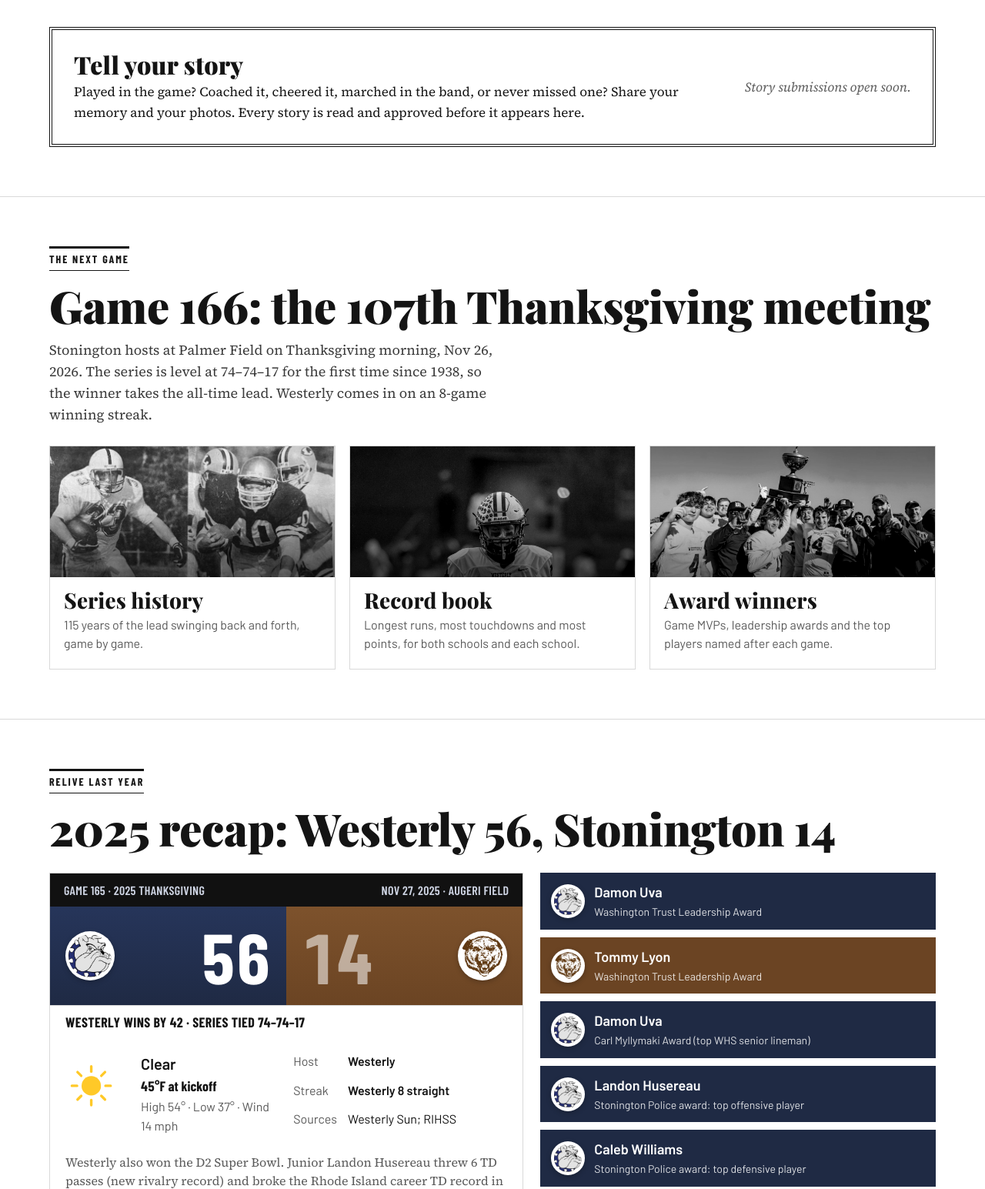
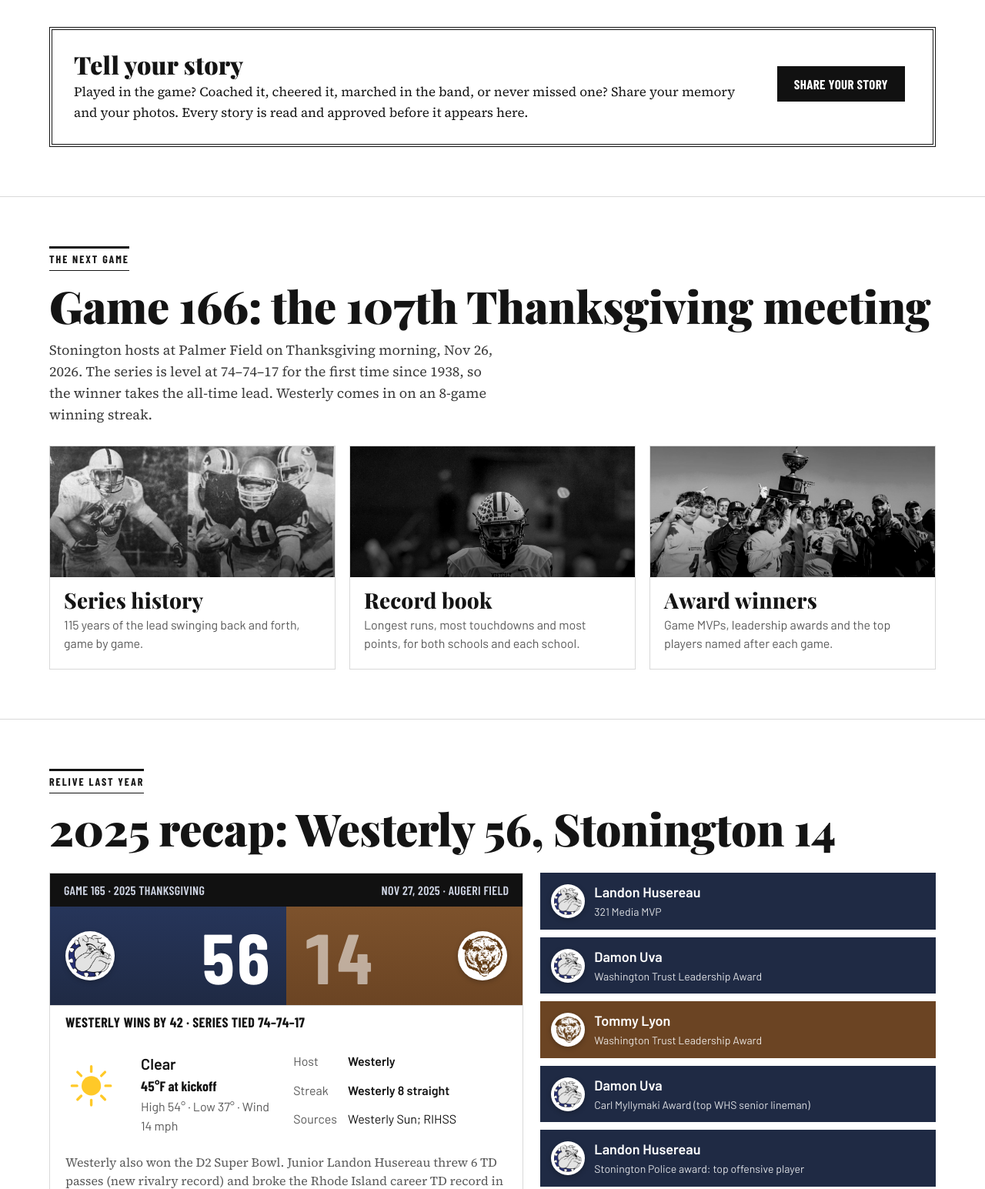
Before and after one commit to JFHUSEREAU/WESTERLYvsSTONINGTON, a plain HTML site: page index.html in a window 1280 px wide. Shown: the part 4720-6265 px from the top of the page at 77% size. Drawn offline with nearby package versions, Linux system fonts and the light colour scheme; a web font is replaced by a local one.

Commit message:
Sharpen hero trophy photo, MVP first in awards, link story form
Co-Authored-By: Claude Opus 5.5 <noreply@anthropic.com>
Claude-Session: https://claude.ai/code/session_01QYhcDrx6P7AN79Zqp2e89U

```diff
--- a/index.html
+++ b/index.html
@@ -549,7 +549,7 @@ function compute(){
   G.forEach(g=>{ if(g.w==null) return; if(g.w>g.s){w++;g.win='W'}else if(g.s>g.w){s++;g.win='S'}else{t++;g.win='T'} g.W=w;g.S=s;g.T=t;g.lead=w-s; P.push(g)});
   // streaks
   let cur=null,run=0;P.forEach(g=>{ if(g.win===cur) run++; else {cur=g.win;run=1} g.streak=run;});
-  G.forEach(g=>{g.aw=D.awards.filter(a=>a.y===g.y&&g.h==='Thanksgiving')});
+  G.forEach(g=>{g.aw=awSort(D.awards.filter(a=>a.y===g.y&&g.h==='Thanksgiving'))});
 }
 function label(g){return `${g.y} ${g.h==='Thanksgiving'?'Thanksgiving':g.h==='Armistice Day'?'Armistice Day':'regular season'}`}
 
@@ -600,7 +600,7 @@ function hero(){
   // recap
   $('lastTitle').textContent=`${last.y} recap: ${last.win==='W'?`Westerly ${last.w}, Stonington ${last.s}`:last.win==='S'?`Stonington ${last.s}, Westerly ${last.w}`:`Tie ${last.w}–${last.s}`}`;
   $('lastCard').innerHTML=gameCard(last,false);if(typeof fillStrips==='function')fillStrips();
-  const aw=D.awards.filter(a=>a.y===last.y);
+  const aw=awSort(D.awards.filter(a=>a.y===last.y));
   $('lastHonors').innerHTML=(aw.length?aw:[]).map(a=>`<div class="pill ${a.t}">${L(a.t)}<div><b>${esc(a.p)}</b><span>${esc(a.a)}</span></div></div>`).join('')||'<p>Awards will be posted after the game.</p>';
 }
 
@@ -663,7 +663,7 @@ function records(set){
 function honors(){
   const ys=[...new Set(D.awards.map(a=>a.y))].sort((a,b)=>b-a);
   $('years').innerHTML=ys.map(y=>{const g=G.find(x=>x.y===y&&x.h==='Thanksgiving');
-    return `<div class="yr"><div class="yrph" data-y="${y}"></div><h3><a href="#g${g?.n}" style="text-decoration:none">${y}</a></h3>${g&&g.w!=null?`<p style="margin:0 0 6px;color:var(--mute)" class="num">Westerly ${g.w}, Stonington ${g.s}</p>`:''}${D.awards.filter(a=>a.y===y).map(a=>`<div class="aw">${L(a.t)}<div><b>${esc(a.p)}</b><small>${esc(a.a)}</small></div></div>`).join('')}</div>`}).join('');
+    return `<div class="yr"><div class="yrph" data-y="${y}"></div><h3><a href="#g${g?.n}" style="text-decoration:none">${y}</a></h3>${g&&g.w!=null?`<p style="margin:0 0 6px;color:var(--mute)" class="num">Westerly ${g.w}, Stonington ${g.s}</p>`:''}${awSort(D.awards.filter(a=>a.y===y)).map(a=>`<div class="aw">${L(a.t)}<div><b>${esc(a.p)}</b><small>${esc(a.a)}</small></div></div>`).join('')}</div>`}).join('');
 }
 
 function history(){
@@ -706,6 +706,7 @@ function fillArt(){
     el.innerHTML=ps.slice(0,8).map(x=>`<button type="button" data-id="${esc(x.id)}" aria-label="Open photo"><img src="${esc(purl(x))}" style="object-position:${esc(x.pos||'50% 50%')}" alt="${esc(x.caption||'')}"></button>`).join('')})}
 function fillStrips(){fillArt();document.querySelectorAll('.gph').forEach(el=>{const y=+el.dataset.y;const ps=y?PH.filter(x=>x.year===y):[];
   el.innerHTML=ps.map(x=>`<button type="button" data-id="${esc(x.id)}" aria-label="Open photo"><img src="${esc(purl(x))}" style="object-position:${esc(x.pos||'50% 50%')}" alt="${esc(x.caption||'')}"></button>`).join('')})}
+function awSort(l){return l.map((a,i)=>[a,i]).sort((x,y)=>(/MVP/.test(y[0].a)-/MVP/.test(x[0].a))||x[1]-y[1]).map(x=>x[0])}
 function heroPhoto(){return placed('home')[0]||null}
 function setHero(){const h=document.querySelector('.hero'),x=heroPhoto();
   if(x){h.classList.add('photo');h.style.backgroundImage=`url("${purl(x)}")`;h.style.backgroundPosition=x.pos||''}else{h.classList.remove('photo');h.style.backgroundImage='';h.style.backgroundPosition=''}}
```
Also changed, not shown: data.json (+1 -1 lines), photos/trophy-field.jpg.
